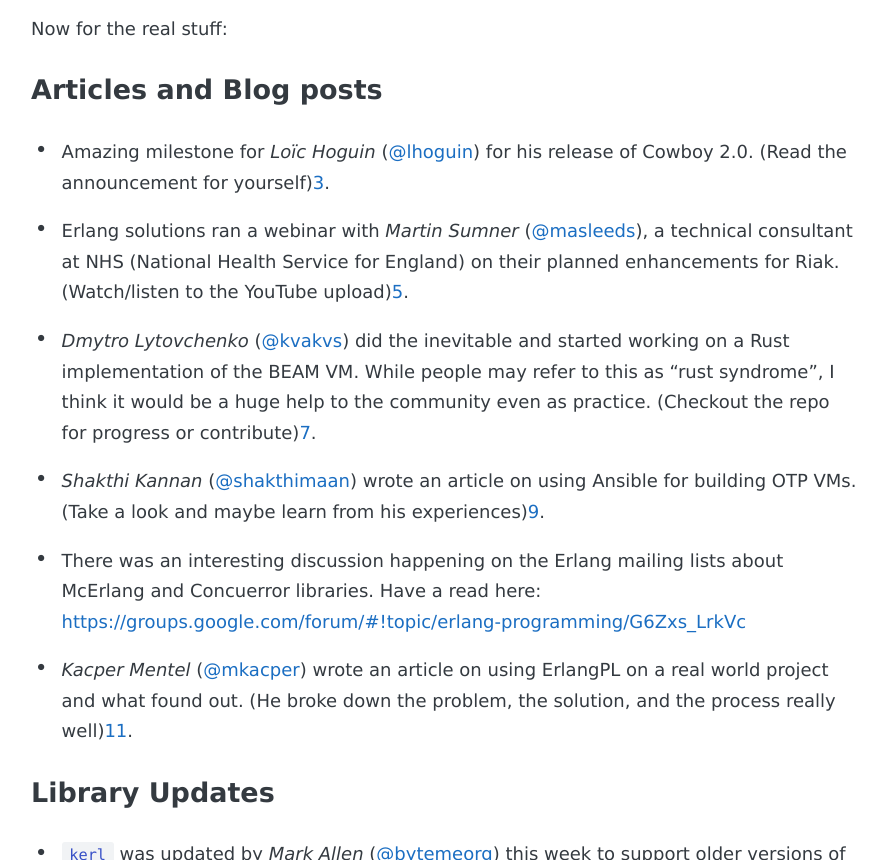
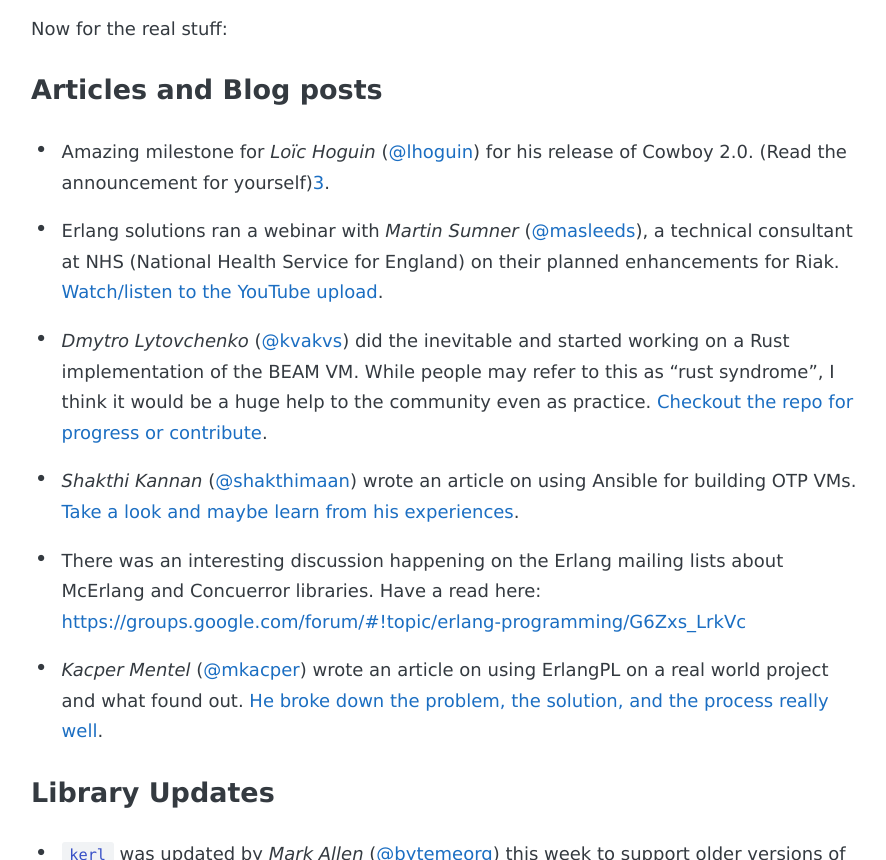
Before and after one commit to gootik/this-week-in-erlang, a Jekyll site: the page built from _posts/2017-10-06-oct-06.md, in a window 1280 px wide and 900 px high, scrolled down 417 px, cut to the strip 40-900 px from the top of the window. Shown: the whole strip, without its empty margins (195-1081 px from the left). Built offline with Jekyll 4.4.1, drawn with Linux system fonts in a browser that asks for light colours; some web fonts are replaced.

Commit message:
Fixes Markdown

```diff
--- a/_posts/2017-10-06-oct-06.md
+++ b/_posts/2017-10-06-oct-06.md
@@ -19,15 +19,15 @@
 - Amazing milestone for *Loïc Hoguin* ([@lhoguin][2]) for his release of Cowboy 2.0. (Read the announcement for yourself)[3].
 
 - Erlang solutions ran a webinar with *Martin Sumner* ([@masleeds][4]), a technical consultant at NHS (National Health Service for England) on their planned enhancements for Riak.
-(Watch/listen to the YouTube upload)[5].
+[Watch/listen to the YouTube upload][5].
 
-- *Dmytro Lytovchenko* ([@kvakvs][6]) did the inevitable and started working on a Rust implementation of the BEAM VM. While people may refer to this as "rust syndrome", I think it would be a huge help to the community even as practice. (Checkout the repo for progress or contribute)[7].
+- *Dmytro Lytovchenko* ([@kvakvs][6]) did the inevitable and started working on a Rust implementation of the BEAM VM. While people may refer to this as "rust syndrome", I think it would be a huge help to the community even as practice. [Checkout the repo for progress or contribute][7].
 
-- *Shakthi Kannan* ([@shakthimaan][8]) wrote an article on using Ansible for building OTP VMs. (Take a look and maybe learn from his experiences)[9].
+- *Shakthi Kannan* ([@shakthimaan][8]) wrote an article on using Ansible for building OTP VMs. [Take a look and maybe learn from his experiences][9].
 
 - There was an interesting discussion happening on the Erlang mailing lists about McErlang and Concuerror libraries. Have a read here: <https://groups.google.com/forum/#!topic/erlang-programming/G6Zxs_LrkVc>
 
-- *Kacper Mentel* ([@mkacper][10]) wrote an article on using ErlangPL on a real world project and what found out. (He broke down the problem, the solution, and the process really well)[11].
+- *Kacper Mentel* ([@mkacper][10]) wrote an article on using ErlangPL on a real world project and what found out. [He broke down the problem, the solution, and the process really well][11].
 
 ### Library Updates
 - `kerl` was updated by *Mark Allen* ([@bytemeorg][12]) this week to support older versions of Erlang on High Sierra (MacOS 10.13). You read about the problem and the solution here: <https://github.com/kerl/kerl/pull/230>
```
